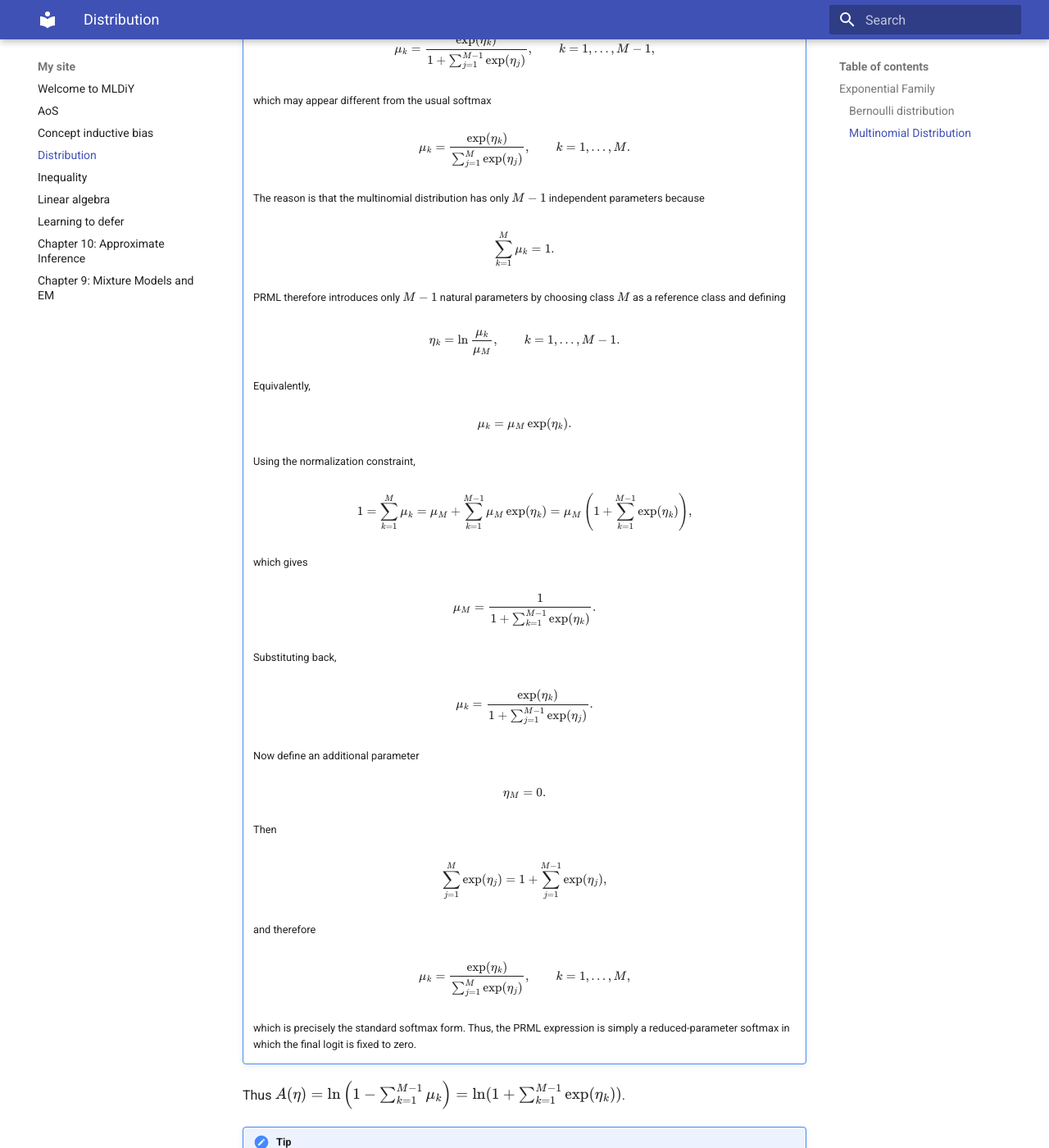
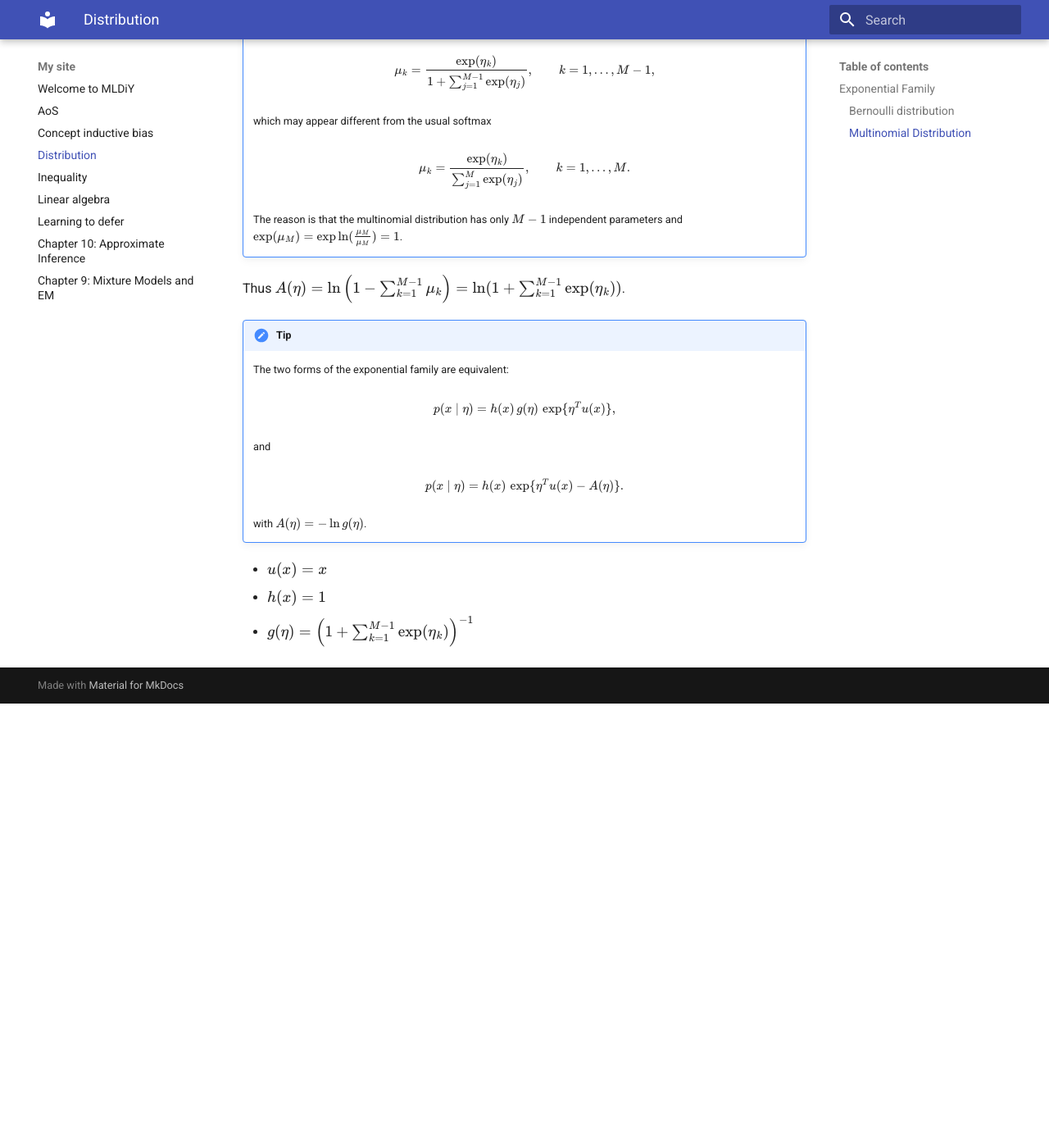
Before and after one commit to fisheredu/mldiy, an MkDocs documentation site: the page built from docs/distribution.md, in a window 1280 px wide and 1400 px high, scrolled down 1816 px. Shown: the whole window at 82% size. Built offline with MkDocs 1.6.1 and Material for MkDocs 9.7.7, drawn with Linux system fonts in a browser that asks for light colours; after the commit the page ends 2674 px from its top, so only the background shows below that; some of the changed text lies outside the part shown.

Commit message:
refactor multinomial distribution section for clarity and conciseness

```diff
--- a/docs/distribution.md
+++ b/docs/distribution.md
@@ -90,90 +89,8 @@ Here define $\eta_k = \ln\left( \frac{\mu_k}{1 - \sum_{j=1}^{M-1} \mu_j} \right)
     \qquad k=1,\ldots,M.
     \]
 
-    The reason is that the multinomial distribution has only \(M-1\) independent
-    parameters because
+    The reason is that the multinomial distribution has only \(M-1\) independent parameters and $\exp(\mu_M) = \exp\ln(\frac{\mu_M}{\mu_M}) = 1$.
 
-    \[
-    \sum_{k=1}^{M}\mu_k = 1.
-    \]
-
-    PRML therefore introduces only \(M-1\) natural parameters by choosing class
-    \(M\) as a reference class and defining
-
-    \[
-    \eta_k
-    =
-    \ln\frac{\mu_k}{\mu_M},
-    \qquad k=1,\ldots,M-1.
-    \]
-
-    Equivalently,
-
-    \[
-    \mu_k = \mu_M \exp(\eta_k).
-    \]
-
-    Using the normalization constraint,
-
-    \[
-    1
-    =
-    \sum_{k=1}^{M}\mu_k
-    =
-    \mu_M
-    +
-    \sum_{k=1}^{M-1}\mu_M\exp(\eta_k)
-    =
-    \mu_M
-    \left(
-    1+\sum_{k=1}^{M-1}\exp(\eta_k)
-    \right),
-    \]
-
-    which gives
-
-    \[
-    \mu_M
-    =
-    \frac{1}
-    {1+\sum_{k=1}^{M-1}\exp(\eta_k)}.
-    \]
-
-    Substituting back,
-
-    \[
-    \mu_k
-    =
-    \frac{\exp(\eta_k)}
-    {1+\sum_{j=1}^{M-1}\exp(\eta_j)}.
-    \]
-
-    Now define an additional parameter
-
-    \[
-    \eta_M = 0.
-    \]
-
-    Then
-
-    \[
-    \sum_{j=1}^{M}\exp(\eta_j)
-    =
-    1+\sum_{j=1}^{M-1}\exp(\eta_j),
-    \]
-
-    and therefore
-
-    \[
-    \mu_k
-    =
-    \frac{\exp(\eta_k)}
-    {\sum_{j=1}^{M}\exp(\eta_j)},
-    \qquad k=1,\ldots,M,
-    \]
-
-    which is precisely the standard softmax form. Thus, the PRML expression is
-    simply a reduced-parameter softmax in which the final logit is fixed to zero.
 
 
 Thus $A(\eta) = \ln\left( 1 - \sum_{k=1}^{M-1} \mu_k \right) = \ln (1+\sum_{k=1}^{M-1} \exp(\eta_k))$.
```
Also changed, not shown: other parts of docs/distribution.md (+1 -2 lines).
